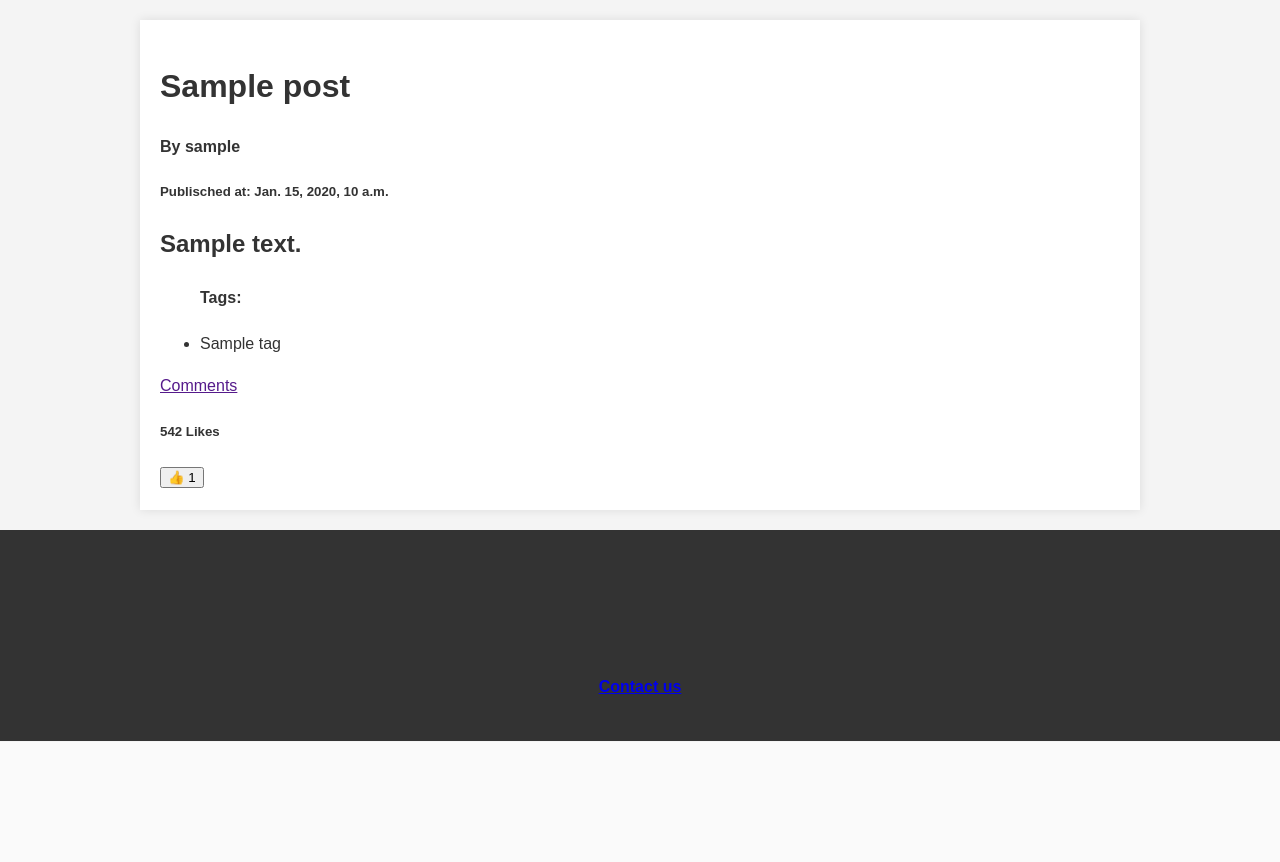
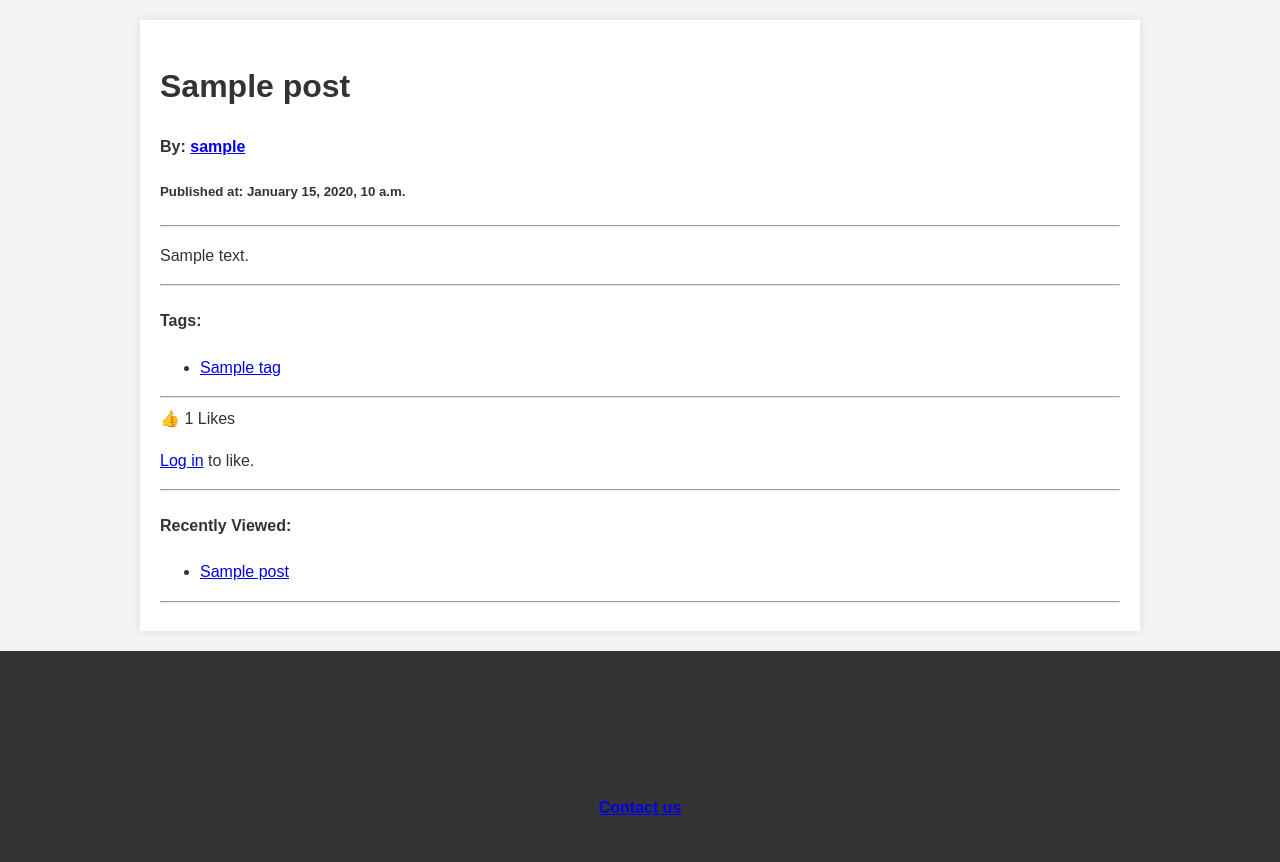
Before and after one commit to MohammadYeganeFar/Blog_App, a Django app: a page that uses blog_app/templates/blog_app/base.html in a window 1280 px wide. Shown: the part 58-920 px from the top of the page. Before the commit the page ends 799 px from the top, so only its background shows below. Run offline with Django 5.2, Linux system fonts and the light colour scheme; tables that the repository leaves empty hold one stand-in row (values such as "Sample post").

Commit message:
Refactor modified some templates and urls.py and add_comment.py and post.py

```diff
--- a/blog_app/templates/blog_app/base.html
+++ b/blog_app/templates/blog_app/base.html
@@ -10,13 +10,13 @@
 <body>
     <header>
         <span class="site-title" style="float: left; margin-left: 20px; font-size: 1.5em; line-height: 1.5em;">
-            <a href="{% url 'blog_app:post_list_root' %}" style="color: #fff; text-decoration: none;">Medium simplified</a>
+            <a href="{% url 'blog_app:post_list' %}" style="color: #fff; text-decoration: none;">Medium simplified</a>
         </span>
         <nav>
             <a href="{% url 'blog_app:search_results' %}">Search</a>
             {% if user.is_authenticated %}
                 <a href="{% url 'blog_app:create_post' %}">Write</a>
-                <a href="{% url 'blog_app:user_profile' user_id=user.id %}">Profile</a>
+                <a href="{% url 'blog_app:user_profile' username=user.username %}">Profile</a>
                 <form action="{% url 'blog_app:logout' %}" method="post" style="display: inline;">
                     {% csrf_token %}
                     <button type="submit">Logout</button>
--- a/blog_app/templates/blog_app/post/detail.html
+++ b/blog_app/templates/blog_app/post/detail.html
@@ -1,37 +1,113 @@
-{% extends 'blog_app/base.html' %}
+{% extends 'blog_app/base.html' %} {# Or "blog_app/base.html" if that's your base path #}
+
+{% block title %}{{ post.title }} - Blog App{% endblock %}
 
 {% block content %}
     <h1>{{ post.title }}</h1>
-    <h4>By {{ post.author.username }}</h4>
-    <h5>Publisched at: {{ post.created_at}}</h5>
-    <h2>{{ post.content }}</h2>
+        <h4>By: <a href="{% url 'blog_app:user_profile' username=post.author.username %}">{{ post.author.username }}</a></h4>
+    <h5>Published at: {{ post.created_at|date:"F d, Y, P" }}</h5>
+    <hr>
+    <div> {# Changed h2 to div for content block #}
+        {{ post.content|linebreaks }}
+    </div>
+    <hr>
+
+    {% if post.tags.all %}
+    <h4>Tags:</h4>
     <ul>
-        <h4>Tags:</h4>
         {% for tag in post.tags.all %}
-           <li>{{ tag }}</li>
+           <li><a href="{% url 'blog_app:search_results' %}?q={{ tag.tag_name|urlencode }}">{{ tag.tag_name }}</a></li>
         {% endfor %}
     </ul>
-    <a href="">Comments</a>
-    <h5>542 Likes</h5>
-    <button id="like-btn" data-slug="{{ post.slug }}">
-        👍 <span id="like-count">{{ post.likes.count }}</span>
-    </button>
+    <hr>
+    {% endif %}
 
-    <script>
-        document.getElementById("like-btn").addEventListener("click", function() {
-            const slug = this.getAttribute("data-slug");
+    {# Removed the placeholder <a href="">Comments</a> and static <h5>542 Likes</h5> #}
 
-            fetch(`like/`, {
+    <div class="post-interactions">
+        {% if user.is_authenticated %}
+            <button id="like-btn" data-slug="{{ post.slug }}">
+                Like <!-- Since is_liked is not in context, default to "Like" -->
+            </button>
+            <span id="like-count-display">👍 {{ post.likes.count }}</span> Likes
+        {% else %}
+            <span>👍 {{ post.likes.count }} Likes</span>
+            <p><a href="{% url 'blog_app:login' %}?next={{ request.path }}">Log in</a> to like.</p>
+        {% endif %}
+    </div>
+    <hr>
+
+    {% if recently_viewed_posts %}
+    <section class="recently-viewed-posts">
+        <h4>Recently Viewed:</h4>
+        <ul>
+            {% for r_post in recently_viewed_posts %}
+                <li><a href="{% url 'blog_app:post_detail' username=r_post.author.username slug=r_post.slug %}">{{ r_post.title }}</a></li>
+            {% empty %}
+                <li>No other recently viewed posts.</li>
+            {% endfor %}
+        </ul>
+    </section>
+    <hr>
+    {% endif %}
+
+    {% if user.is_authenticated and user == post.author or user.is_staff %}
+    <div class="post-admin-actions">
+        <a href="{% url 'blog_app:edit_post' username=post.author.username slug=post.slug %}" class="button-edit">Edit Post</a>
+    </div>
+    {% endif %}
+
+{% endblock %}
+
+{% block extra_js %}
+<script>
+document.addEventListener("DOMContentLoaded", function() {
+    const likeButton = document.getElementById("like-btn");
+    const likeCountDisplay = document.getElementById("like-count-display");
+
+    if (likeButton) {
+        // Since 'is_liked' is not passed from the view, we can't set initial "Unlike" text.
+        // We could fetch initial like status here, or just let the first click handle it.
+        // For simplicity, we'll assume first click sets the state.
+
+        likeButton.addEventListener("click", function() {
+            const slug = this.dataset.slug;
+            // The username for the URL should be the post's author's username
+            const postAuthorUsername = "{{ post.author.username }}";
+            // The `username` variable from context is the one from the URL,
+            // which should be the same as post.author.username for this view.
+            // Using post.author.username is more direct.
+
+            const fetchURL = `/blog_app/@${postAuthorUsername}/${slug}/like/`;
+
+            fetch(fetchURL, {
                 method: "POST",
                 headers: {
                     "X-CSRFToken": "{{ csrf_token }}",
-                    "Content-Type": "application/json"
+                    "Content-Type": "application/json",
+                    "Accept": "application/json"
+                },
+            })
+            .then(response => {
+                if (!response.ok) {
+                    return response.text().then(text => {
+                        throw new Error(`Network response was not ok: ${response.status} ${response.statusText}. Body: ${text}`);
+                    });
                 }
+                return response.json();
             })
-            .then(response => response.json())
             .then(data => {
-                document.getElementById("like-count").textContent = data.like_count;
+                if (likeCountDisplay) {
+                    likeCountDisplay.innerHTML = `👍 ${data.like_count}`;
+                }
+                // Update button text based on the 'liked' status returned from the server
+                likeButton.textContent = data.liked ? "Unlike" : "Like";
+            })
+            .catch(error => {
+                console.error("Error liking post:", error);
             });
         });
-    </script>
-    {% endblock %}
+    }
+});
+</script>
+{% endblock %}
--- a/blog_app/templates/blog_app/user/user_profile.html
+++ b/blog_app/templates/blog_app/user/user_profile.html
@@ -40,7 +40,7 @@
   </p>
 
   {% if request.user.is_authenticated and request.user == profile_user or request.user.is_authenticated and request.user.is_staff %}  <p>
-    <a href="{% url 'blog_app:edit_profile' user_id=profile_user.id %}"
+    <a href="{% url 'blog_app:edit_profile' username=profile_user.username %}"
       >Edit Profile</a
     >
   </p>
--- a/blog_app/urls.py
+++ b/blog_app/urls.py
@@ -1,23 +1,31 @@
 from django.urls import path
 from blog_app.views import post
 from blog_app.views import user
-from blog_app.views import add_comment
+from blog_app.views.add_comment import add_comment
 from blog_app.views.contact_views import contact_view
 
 
 app_name = 'blog_app'
 
 urlpatterns = [
+    # Post related URLs
     path('', post.post_list, name='post_list'),
+    path('new/', post.create_post, name='create_post'),
+    path('search/', post.search_results, name='search_results'),
+    path('@<str:username>/<slug:slug>/', post.post_detail, name='post_detail'),
     path('@<str:username>/<slug:slug>/like/', post.like_post, name='like_post'),
+    path('@<str:username>/<slug:slug>/edit/', post.edit_post, name='edit_post'),
+
+    # Comment related
+    path('posts/<slug:slug>/comment/add/', add_comment, name='add_comment'),
+
+    # User account related URLs
     path('account/signup/', user.user_register, name='signup'),
+    path('account/login/', user.custom_user_login, name='login'),
+    path('account/logout/', user.user_logout, name='logout'),
     path('account/@<str:username>/', user.user_profile, name='user_profile'),
     path('account/@<str:username>/edit/', user.edit_profile, name='edit_profile'),
-    path('login/', user.custom_user_login, name='login'),
-    path('search', post.search_results, name='search_results'),
-    path('logout/', user.user_logout, name='logout'),
-    path('contact/',contact_view, name='contact_view'),
-    path('@<str:username>/<slug:slug>/', post.post_detail, name='post_detail'),
-    path('new/', post.create_post, name='create_post'),
-    path('<slug:slug>/edit/', post.edit_post, name='edit_post'),
-    ]
+
+    # Other
+    path('contact/', contact_view, name='contact_view'),
+]
--- a/blog_app/views/add_comment.py
+++ b/blog_app/views/add_comment.py
@@ -28,4 +28,4 @@ def add_comment(request, slug):
             error_summary.append(f"{label}: {', '.join(errors)}")
         messages.error(request, f"error! please retry if you want: {' '.join(error_summary)}")
 
-    return redirect('blog_app:post_detail', slug=post.slug)
+    return redirect('blog_app:post_detail', username=post.author.username, slug=post.slug)
--- a/blog_app/views/post.py
+++ b/blog_app/views/post.py
@@ -10,6 +10,7 @@ from django.core.paginator import Paginator, EmptyPage, PageNotAnInteger
 from django.urls import reverse
 from blog_app.models import Tag
 from blog_app.forms.post import PostForm
+from django.views.decorators.csrf import csrf_exempt
 
 
 
@@ -34,7 +35,6 @@ def create_post(request):
             post = form.save(commit=False)
             post.author = user
             post.save()
-            # here we are adding tags to the post
             user_tags = form.cleaned_data['tags']
             clean_tags_list = clean_tags(user_tags)
             set_tags(clean_tags_list, post)
@@ -59,7 +59,7 @@ def create_post(request):
             {'form': form}
         )
 
-def edit_post(request, slug):
+def edit_post(request, username, slug):
     post = get_object_or_404(Post, slug=slug)
     user = request.user
 
@@ -68,12 +68,10 @@ def edit_post(request, slug):
 
         if form.is_valid():
             post = form.save(commit=False)
-            # here we are adding tags to the post
             user_tags = form.cleaned_data['tags']
             clean_tags_list = clean_tags(user_tags)
             set_tags(clean_tags_list, post)
             post.save()
-            # I always forget "returen" in "return redirect"
             return redirect(reverse('blog_app:post_detail', args=[user.username, post.slug]))
         else:
             return render(
@@ -91,7 +89,7 @@ def edit_post(request, slug):
 
 def post_list(request):
     all_posts_list = Post.objects.filter(status='published').order_by('-created_at')
-    paginator = Paginator(all_posts_list, per_page=1)
+    paginator = Paginator(all_posts_list, per_page=2)
 
     page_number = request.GET.get('page')
     try:
@@ -101,15 +99,12 @@ def post_list(request):
     except EmptyPage:
         posts_page_obj = paginator.page(paginator.num_pages)
 
-    context = {'posts': posts_page_obj}
+    context = {'posts': posts_page_obj, 'page_obj': posts_page_obj}
 
     return render(request, 'blog_app/post/list.html', context)
 
 
-
-from django.views.decorators.csrf import csrf_exempt
-
-@csrf_exempt  # Allows AJAX requests without CSRF validation
+@csrf_exempt
 @login_required
 def like_post(request, username, slug):
     post = get_object_or_404(Post, slug=slug, status='published')
@@ -124,8 +119,9 @@ def like_post(request, username, slug):
 
     return JsonResponse({'liked': liked, 'like_count': post.likes.count()})
 
+
 def post_detail(request, username, slug):
-    post = get_object_or_404(Post, slug=slug)
+    post = get_object_or_404(Post, author__username=username, slug=slug, status='published')
     recently_viewed_posts_slugs = request.session.get('recently_viewed', [])
 
     if post.slug not in recently_viewed_posts_slugs:
@@ -147,7 +143,6 @@ def post_detail(request, username, slug):
         'blog_app/post/detail.html',
         context=context
     )
-
 
 
 def search_results(request):
```
Also changed, not shown: blog_app/templates/blog_app/post/add_comment.html (added, +18 -0 lines), blog_app/templates/blog_app/post/list.html (+7 -2 lines).
